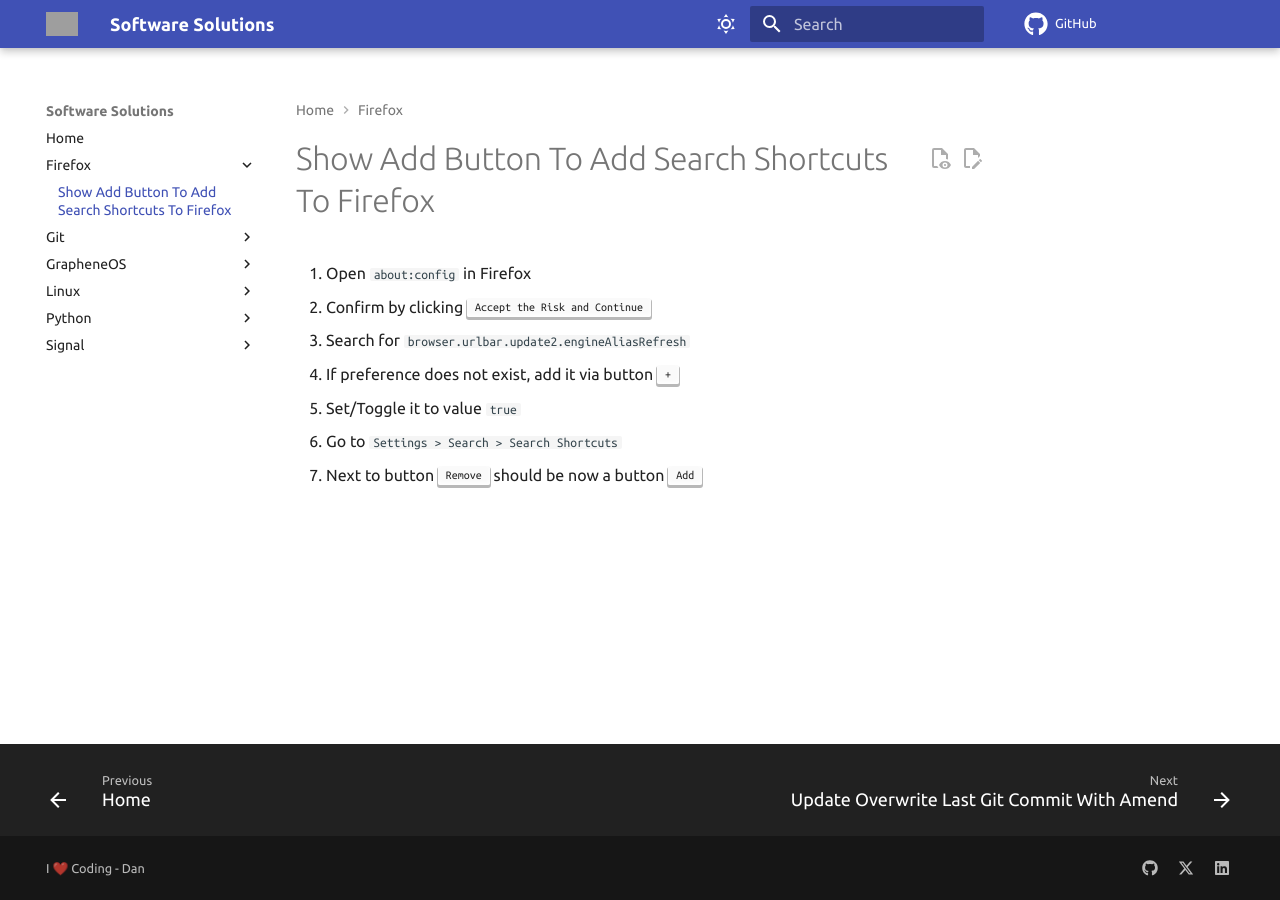
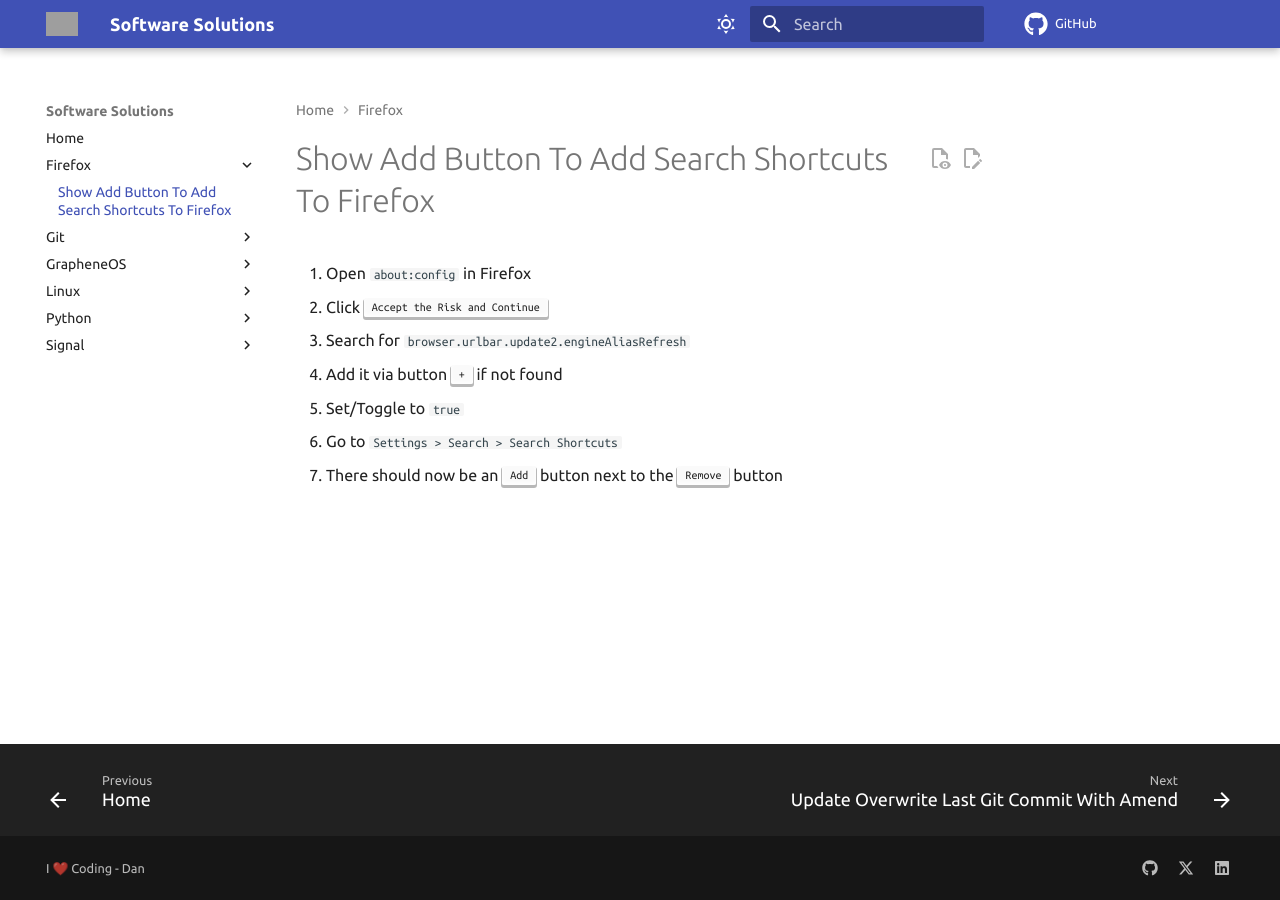
Before and after one commit to danieldreke/software-solutions, an MkDocs documentation site: the page built from docs/firefox/show-add-button-to-add-search-shortcuts-to-firefox.md, in a window 1280 px wide. Built offline with MkDocs 1.6.1 and Material for MkDocs 9.7.7, drawn with Linux system fonts in a browser that asks for light colours; comment, search, counter and statistics services are not loaded; grey boxes are pictures that could not be loaded.

Commit message:
Update show-add-button-to-add-search-shortcuts-to-firefox.md

```diff
--- a/docs/firefox/show-add-button-to-add-search-shortcuts-to-firefox.md
+++ b/docs/firefox/show-add-button-to-add-search-shortcuts-to-firefox.md
@@ -1,9 +1,9 @@
 # Show Add Button to Add Search Shortcuts To Firefox
 
 1. Open `about:config` in Firefox
-1. Confirm by clicking <kbd>Accept the Risk and Continue</kbd>
+1. Click <kbd>Accept the Risk and Continue</kbd>
 1. Search for `browser.urlbar.update2.engineAliasRefresh`
-1. If preference does not exist, add it via button <kbd>+</kbd>
-1. Set/Toggle it to value `true`
+1. Add it via button <kbd>+</kbd> if not found
+1. Set/Toggle to `true`
 1. Go to `Settings > Search > Search Shortcuts`
-1. Next to button <kbd>Remove</kbd> should be now a button <kbd>Add</kbd>
+1. There should now be an <kbd>Add</kbd> button next to the <kbd>Remove</kbd> button
```
